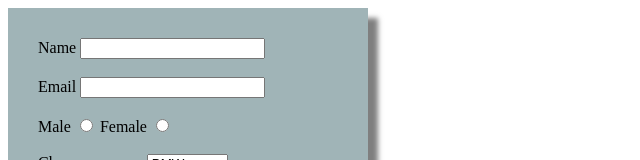
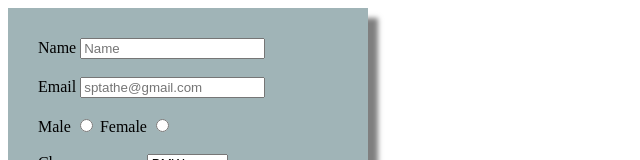
Before and after one commit to acciojob/car-insurance-form-Shrikanttathe-hub, a website: page main.html in a window 1280 px wide. Shown: the top 160 px of the page, without its empty margins (0-640 px from the left). Drawn offline with Linux system fonts and the light colour scheme.

Commit message:
created a submission

```diff
--- a/main.html
+++ b/main.html
@@ -10,9 +10,9 @@
 	<!-- the entire body must be written by student -->
 	<form method="POST" id="form1">
 		<label for="name">Name</label>
-		<input type="text" id="name" required><br><br>
+		<input type="text" id="name" placeholder="Name" required><br><br>
 		<label for="email">Email</label>
-		<input type="Email" id="email" required><br><br>
+		<input type="Email" id="email" placeholder="sptathe@gmail.com" required><br><br>
 		<label for="gender_m">Male</label>
 		<input type="radio" id="gender_m" name="gender"  required>
         <label for="gender_f">Female</label>
@@ -24,7 +24,7 @@
 			<option>Mercedez</option>
 		</select><br><br>
 		<label for="carage">Car age:</label>
-		<input type="Number" name="carage" id="carage" required><br><br>
+		<input type="Number" name="carage" id="carage"  required><br><br>
 		<label for="dop">Date of Purchase</label>
 		<input type="Date" name="dop" id="dop" required><br><br>
 		<label for="password">Password</label>
```
